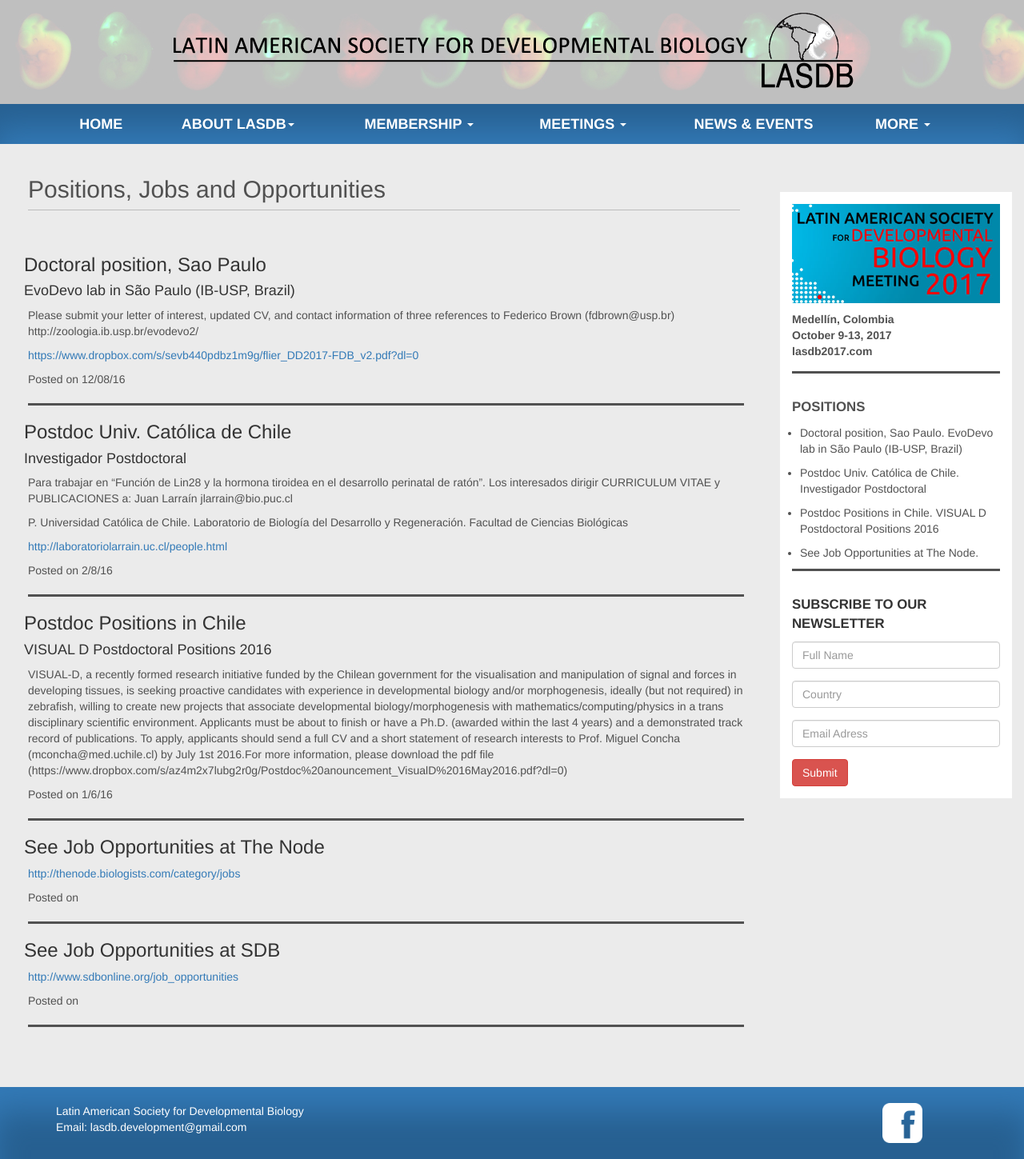
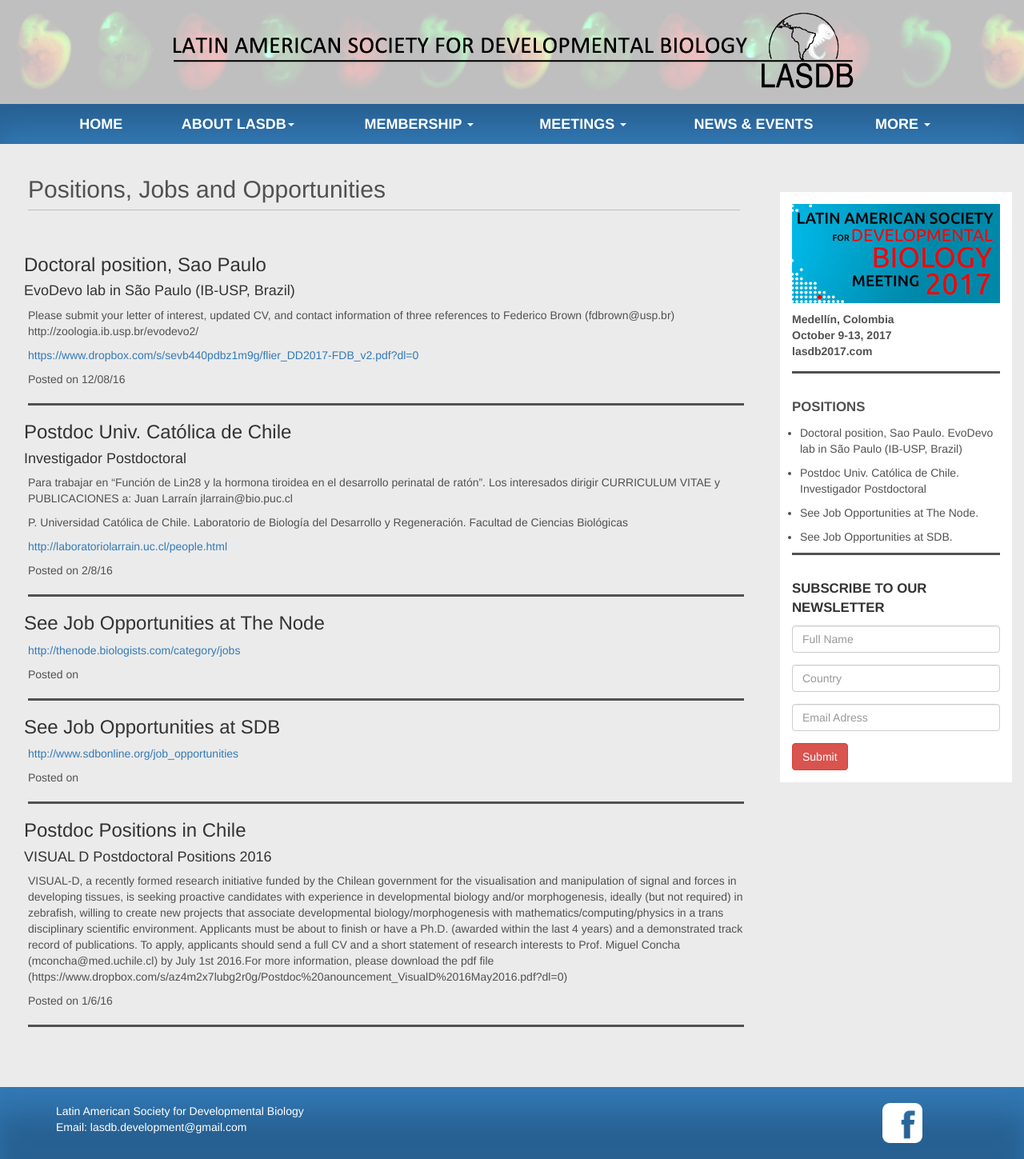
Before and after one commit to lasdb/lasdb.github.io, a Jekyll site: the page built from _posts/2000-01-01-jobs.markdown, in a window 1280 px wide. Shown: the whole page at 80% size. Built offline with Jekyll 4.4.1, drawn with Linux system fonts in a browser that asks for light colours; nearby versions of some CDN libraries.

Commit message:
Update 2000-01-01-jobs.markdown

```diff
--- a/_posts/2000-01-01-jobs.markdown
+++ b/_posts/2000-01-01-jobs.markdown
@@ -16,14 +16,15 @@
     body: 'Para trabajar en “Función de Lin28 y la hormona tiroidea en el desarrollo perinatal de ratón”. Los interesados dirigir CURRICULUM VITAE y PUBLICACIONES a: Juan Larraín jlarrain@bio.puc.cl'
     par2: 'P. Universidad Católica de Chile. Laboratorio de Biología del Desarrollo y Regeneración. Facultad de Ciencias Biológicas'
     URL: 'http://laboratoriolarrain.uc.cl/people.html'
-  - title: 'Postdoc Positions in Chile'
-    date: '1/6/16'
-    subtitle: 'VISUAL D Postdoctoral Positions 2016'
-    body: 'VISUAL-D, a recently formed research initiative funded by the Chilean government for the visualisation and manipulation of signal and forces in developing tissues, is seeking proactive candidates with experience in developmental biology and/or morphogenesis, ideally (but not required) in zebrafish, willing to create new projects that associate developmental biology/morphogenesis with mathematics/computing/physics in a trans disciplinary scientific environment. Applicants must be about to finish or have a Ph.D. (awarded within the last 4 years) and a demonstrated track record of publications. To apply, applicants should send a full CV and a short statement of research interests to Prof. Miguel Concha (mconcha@med.uchile.cl) by July 1st 2016.For more information, please download the pdf file (https://www.dropbox.com/s/az4m2x7lubg2r0g/Postdoc%20anouncement_VisualD%2016May2016.pdf?dl=0)'
   - title: 'See Job Opportunities at The Node'
     date: ''
     URL: 'http://thenode.biologists.com/category/jobs'
   - title: 'See Job Opportunities at SDB'
     date: ''
     URL: 'http://www.sdbonline.org/job_opportunities'
+  - title: 'Postdoc Positions in Chile'
+    date: '1/6/16'
+    subtitle: 'VISUAL D Postdoctoral Positions 2016'
+    body: 'VISUAL-D, a recently formed research initiative funded by the Chilean government for the visualisation and manipulation of signal and forces in developing tissues, is seeking proactive candidates with experience in developmental biology and/or morphogenesis, ideally (but not required) in zebrafish, willing to create new projects that associate developmental biology/morphogenesis with mathematics/computing/physics in a trans disciplinary scientific environment. Applicants must be about to finish or have a Ph.D. (awarded within the last 4 years) and a demonstrated track record of publications. To apply, applicants should send a full CV and a short statement of research interests to Prof. Miguel Concha (mconcha@med.uchile.cl) by July 1st 2016.For more information, please download the pdf file (https://www.dropbox.com/s/az4m2x7lubg2r0g/Postdoc%20anouncement_VisualD%2016May2016.pdf?dl=0)'
+
 ---
```
